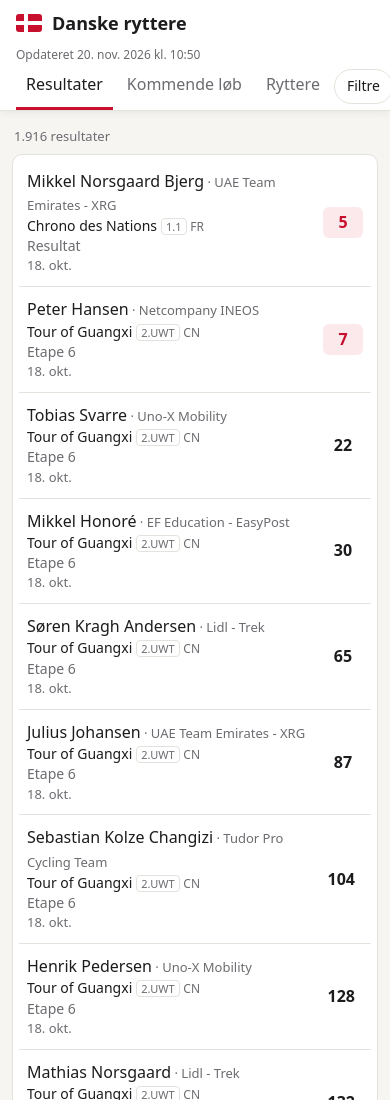
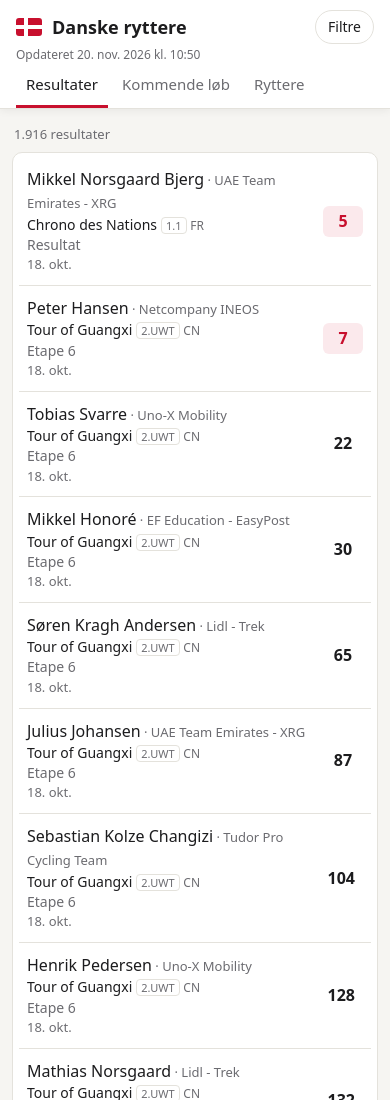
Before and after one commit to BOGR0408/danske-ryttere, a plain HTML site: page index.html in a window 390 px wide. Shown: the top 1100 px of the page. Drawn offline with Linux system fonts and the light colour scheme.

Commit message:
Opdatering 2026-11-20 11:17

```diff
--- a/index.html
+++ b/index.html
@@ -93,7 +93,9 @@ a.r:hover{color:var(--roed)}
   body{font-size:16px}
   .top{padding:10px 16px 0}
   h1{font-size:18px}
-  .opd{font-size:12px;flex-basis:100%;margin-top:-6px}
+  .top{align-items:center;row-gap:2px}
+  .opd{font-size:12px;flex-basis:100%;order:3}
+  nav a{font-size:15px}
   nav{align-items:center}
   nav a{padding:10px 10px}
   /* Filtre gemmes bag en knap på telefonen */
@@ -134,12 +136,11 @@ a.r:hover{color:var(--roed)}
 </head>
 <body>
 <header>
-  <div class="top"><h1><span class="flag"></span>Danske ryttere</h1><span class="opd" id="opd"></span></div>
+  <div class="top"><h1><span class="flag"></span>Danske ryttere</h1><button class="filterknap" id="filterknap" type="button">Filtre</button><span class="opd" id="opd"></span></div>
   <nav>
     <a href="#resultater" data-v="resultater">Resultater</a>
     <a href="#kommende" data-v="kommende">Kommende løb</a>
     <a href="#ryttere" data-v="ryttere">Ryttere</a>
-    <button class="filterknap" id="filterknap" type="button">Filtre</button>
   </nav>
   <div class="fast">
     <section class="panel" id="holdpanel">
```
